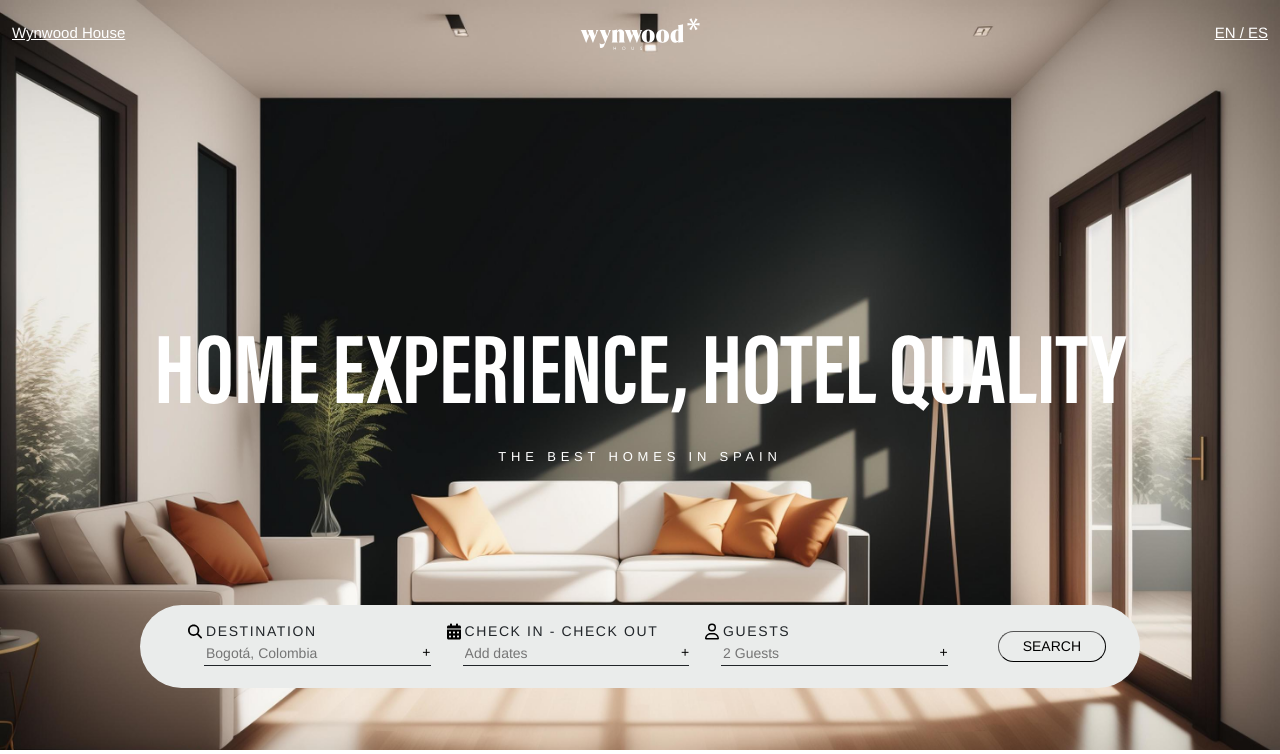
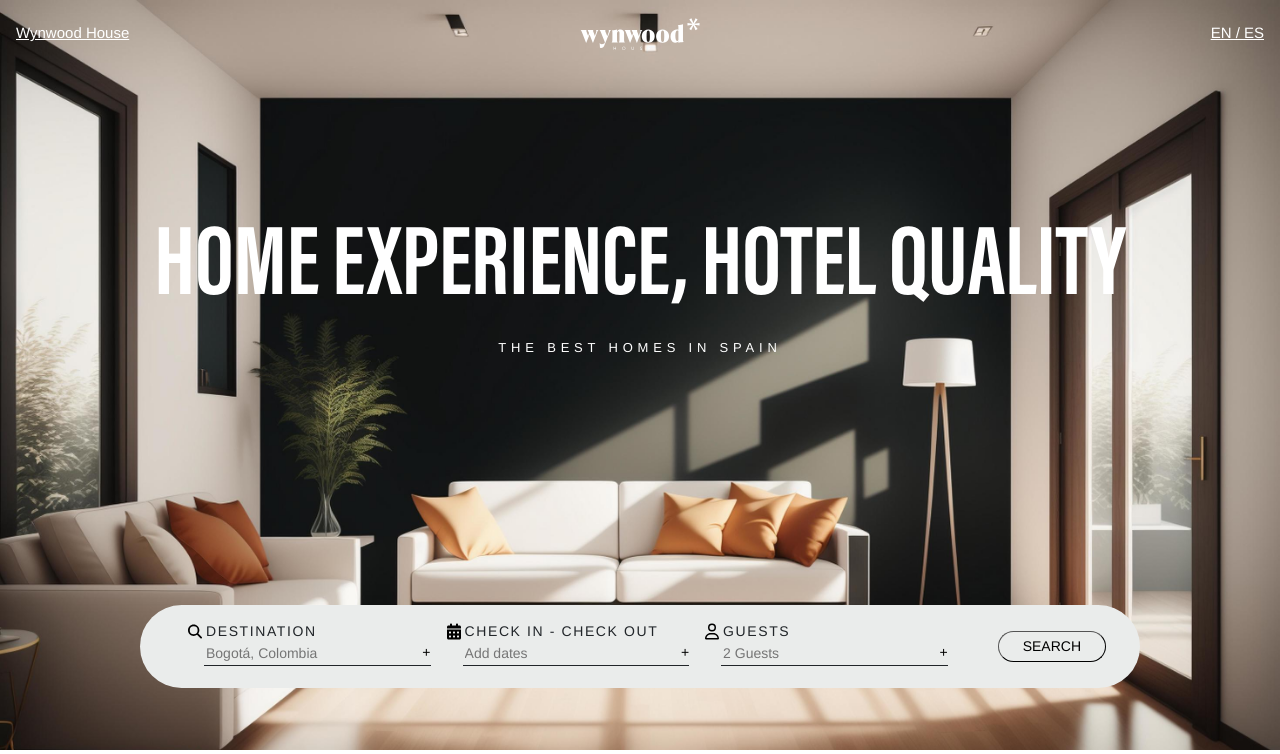
Before and after one commit to jpuseche/home_display, a Django app: page / in a window 1280 px wide. Shown: the top 754 px of the page. Run offline with Django 5.2, Linux system fonts and the light colour scheme; some libraries are stand-ins or nearby versions.

Commit message:
fix(hero, carousel): position and buttons respectively

```diff
--- a/website/static/css/styles.css
+++ b/website/static/css/styles.css
@@ -51,6 +51,13 @@ h1, h2, h3, h4, h5, h6 {
 
 .hero .search-bar {
     background-color: #EAECEB;
+}
+
+.hero-titles {
+    display: flex;
+    flex-direction: column;
+    justify-content: center;
+    padding-top: 100px;
 }
 
 .search-bar {
@@ -224,6 +231,19 @@ h1, h2, h3, h4, h5, h6 {
 }
 
 @media (max-width: 600px) {
+    .main-title {
+        font-size: 80px;
+    }
+
+    .sub-title {
+        font-size: 12px;
+        letter-spacing: 0.3rem;
+    }
+
+    .contact-us-title {
+        font-size: 70px;
+    }
+
     .footer-links-wrapper {
         display: flex;
         flex-direction: column;
--- a/website/templates/home/sections/hero.html
+++ b/website/templates/home/sections/hero.html
@@ -1,7 +1,7 @@
 {% load static %}
 <div class="hero">
     <div class="h-100">
-        <div class="text-center d-flex flex-column justify-content-end h-75 pb-5">
+        <div class="hero-titles text-center h-75 pb-5">
             <h1 id="heroTitle" class="main-title text-white">HOME EXPERIENCE, HOTEL QUALITY</h1>
             <span id="heroSubtitle" class="sub-title text-white pb-5">THE BEST HOMES IN SPAIN</span>
         </div>
--- a/website/templates/home/sections/why-spain.html
+++ b/website/templates/home/sections/why-spain.html
@@ -41,5 +41,13 @@
                 </div>
             </div>
         </div>
+        <button class="carousel-control-prev" type="button" data-bs-target="#citiesCarousel" data-bs-slide="prev">
+            <span class="carousel-control-prev-icon" aria-hidden="true"></span>
+            <span class="visually-hidden">Previous</span>
+        </button>
+        <button class="carousel-control-next" type="button" data-bs-target="#citiesCarousel" data-bs-slide="next">
+            <span class="carousel-control-next-icon" aria-hidden="true"></span>
+            <span class="visually-hidden">Next</span>
+        </button>
     </div>
 </div>
--- a/website/templates/partials/header.html
+++ b/website/templates/partials/header.html
@@ -1,7 +1,7 @@
 <div class="position-fixed w-100 header d-flex justify-content-center align-items-center">
     <div class="container-xxl">
         <div class="d-flex justify-content-center align-items-center my-3">
-            <div class="header-links col-4">
+            <div class="header-links col-4 px-1">
                 <a id="wynwoodHouse" class="text-white" href="https://wynwood-house.com/casa/">
                     Wynwood House
                 </a>
@@ -9,7 +9,7 @@
             <a href="/" class="d-flex justify-content-center mx-3 col-sm">
                 {% include 'partials/main-logo.html' %}
             </a>
-            <div class="header-links col-4 d-flex justify-content-end">
+            <div class="header-links col-4 d-flex justify-content-end px-1">
                 <a id="changeLanguage" class="text-white" href="/?lang=es">
                     EN / <u>ES</u>
                 </a>
```
